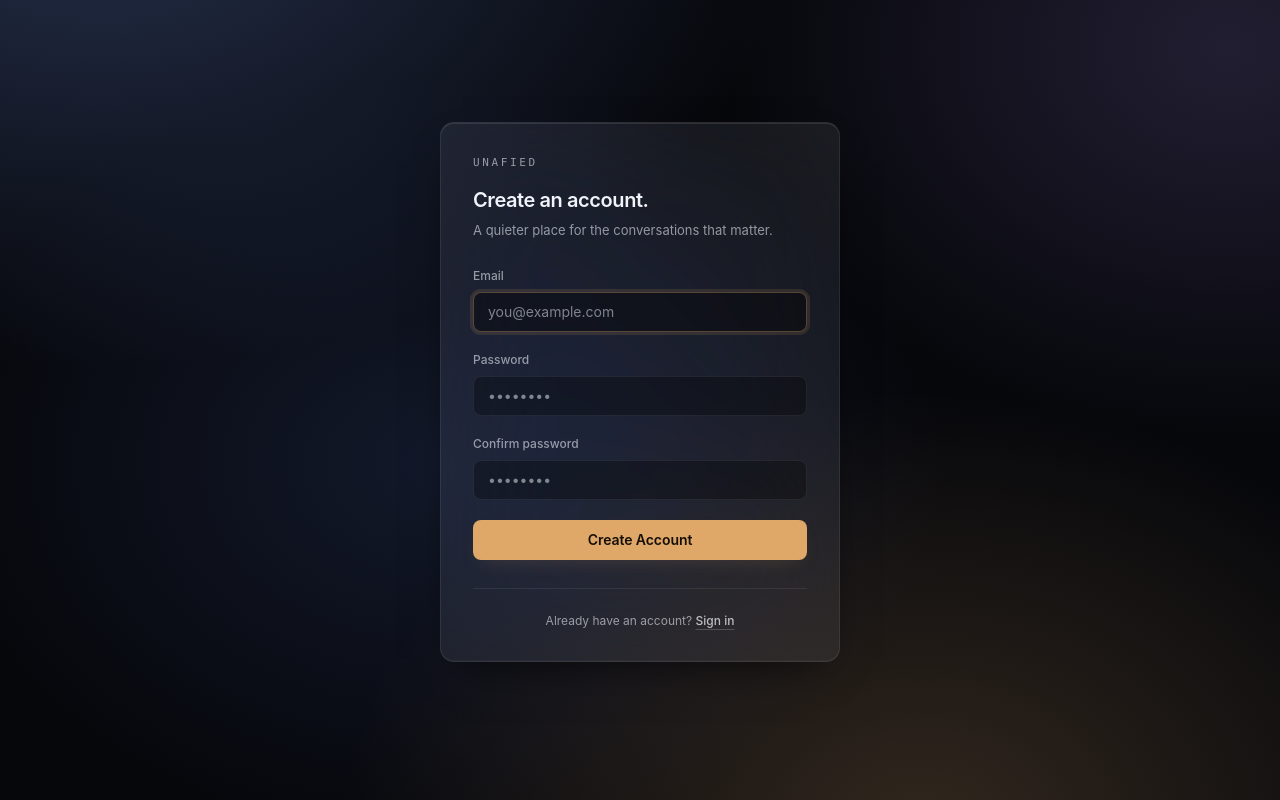
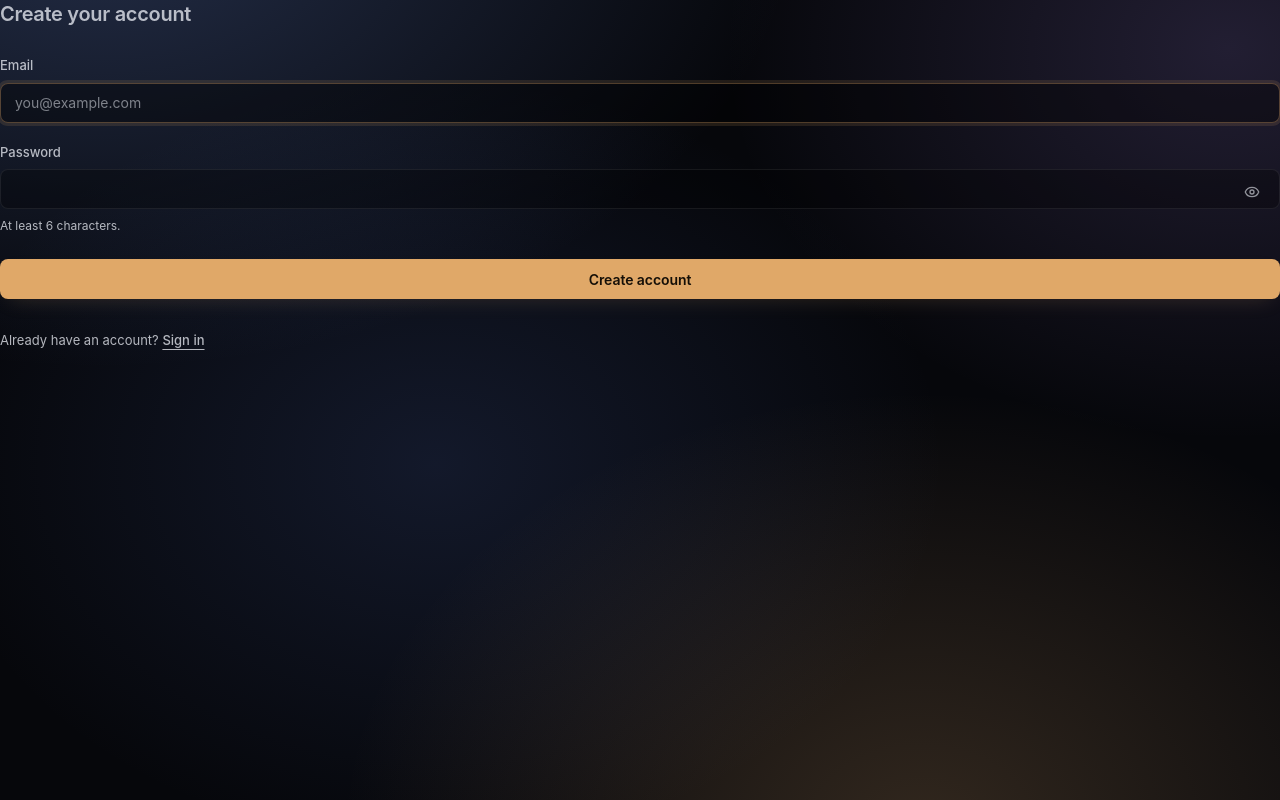
Before and after one commit to tanishqsrivastavaa/UNaFIED, a React (Vite) app in the folder frontend/: page /signup in a window 1280 px wide. Built offline with nearby package versions, Linux system fonts and the light colour scheme; a web font is replaced by a local one.

Commit message:
feat(frontend): rebuild sign-in and signup pages

```diff
--- a/frontend/src/pages/LoginPage.tsx
+++ b/frontend/src/pages/LoginPage.tsx
@@ -1,51 +1,40 @@
 import { useState, type FormEvent } from "react";
-import { useNavigate, Link } from "react-router-dom";
+import { Link, useNavigate } from "react-router-dom";
 import { LoaderCircle } from "lucide-react";
 import { useAuthStore } from "../stores/authStore";
+import { plainError } from "../lib/errors";
+import { EmailField, FormError, PasswordField } from "../components/auth/fields";
 
 export default function LoginPage() {
     const [email, setEmail] = useState("");
     const [password, setPassword] = useState("");
+    const [pending, setPending] = useState(false);
+    const [error, setError] = useState<string | null>(null);
     const login = useAuthStore((s) => s.login);
-    const error = useAuthStore((s) => s.error);
-    const loading = useAuthStore((s) => s.loading);
     const navigate = useNavigate();
 
     const handleSubmit = async (e: FormEvent) => {
         e.preventDefault();
+        setPending(true);
+        setError(null);
         try {
-            await login(email, password);
-            navigate("/chat");
-        } catch {
-            return;
+            await login(email.trim(), password);
+            navigate("/chat", { replace: true });
+        } catch (err) {
+            setError(plainError(err, "That didn't work. Check your email and password, then try again."));
+            setPending(false);
         }
     };
 
     return (
-        <main className="flex min-h-screen items-center justify-center overflow-y-auto px-4 py-8 sm:px-6 sm:py-12">
-            <section
-                className="glass-2 w-full max-w-[400px] -translate-y-2 rounded-lg border border-edge-hairline p-6 sm:p-8"
-                aria-labelledby="login-title"
-            >
-                <header className="mb-7">
-                    <p className="font-mono text-micro font-medium uppercase tracking-[0.24em] text-ink-soft">UNaFIED</p>
-                    <h1 id="login-title" className="mt-4 text-xl font-semibold leading-6 text-ink-bright">
-                        Welcome back.
-                    </h1>
-                    <p className="mt-2 text-sm leading-5 text-ink-soft">
-                        A quieter place for the conversations that matter.
-                    </p>
-                </header>
+        <>
+            <h2 className="text-xl font-semibold tracking-[-0.015em] text-ink">Sign in</h2>
 
-                <form className="flex flex-col gap-5" onSubmit={handleSubmit} aria-busy={loading}>
-                    <div>
-                        <label htmlFor="login-email" className="mb-2 block text-meta font-medium leading-4 text-ink-soft">
-                            Email
-                        </label>
-                        <input
+            <form className="mt-7 flex flex-col gap-5" onSubmit={handleSubmit} aria-busy={pending}>
+                <EmailField
                     id="login-email"
-                            type="email"
-                            className="field"
+                    label="Email"
+                    autoComplete="email"
                     placeholder="you@example.com"
                     value={email}
                     onChange={(e) => setEmail(e.target.value)}
@@ -54,58 +43,40 @@ export default function LoginPage() {
                     required
                     autoFocus
                 />
-                    </div>
-
-                    <div>
-                        <label htmlFor="login-password" className="mb-2 block text-meta font-medium leading-4 text-ink-soft">
-                            Password
-                        </label>
-                        <input
+                <PasswordField
                     id="login-password"
-                            type="password"
-                            className="field"
-                            placeholder="••••••••"
+                    label="Password"
+                    autoComplete="current-password"
                     value={password}
                     onChange={(e) => setPassword(e.target.value)}
                     aria-invalid={Boolean(error)}
                     aria-describedby={error ? "login-error" : undefined}
                     required
                 />
-                    </div>
 
-                    {error && (
-                        <p
-                            id="login-error"
-                            role="alert"
-                            aria-live="polite"
-                            className="border-l-2 border-ink-quiet pl-3 text-meta leading-5 text-ink"
-                        >
-                            {error}
-                        </p>
-                    )}
+                {error && <FormError id="login-error" message={error} />}
 
-                    <button type="submit" className="btn btn-primary h-10 w-full" disabled={loading}>
-                        {loading ? (
+                <button type="submit" className="btn btn-primary mt-1 w-full" disabled={pending}>
+                    {pending ? (
                         <>
-                                <LoaderCircle className="h-4 w-4 animate-spin" aria-hidden="true" />
+                            <LoaderCircle size={16} className="animate-spin" aria-hidden="true" />
                             Signing in…
                         </>
                     ) : (
-                            "Sign In"
+                        "Sign in"
                     )}
                 </button>
             </form>
 
-                <p className="mt-7 border-t border-edge-hairline pt-6 text-center text-meta leading-4 text-ink-soft">
-                    Don't have an account?{" "}
+            <p className="mt-8 text-sm text-ink-3">
+                New here?{" "}
                 <Link
                     to="/signup"
-                        className="font-medium text-ink underline decoration-edge-strong underline-offset-4 hover:text-ink-bright"
+                    className="rounded-xs font-medium text-ink underline decoration-line-3 underline-offset-4 transition-colors duration-200 hover:decoration-ink"
                 >
-                        Sign up
+                    Create an account
                 </Link>
             </p>
-            </section>
-        </main>
+        </>
     );
 }
--- a/frontend/src/pages/SignupPage.tsx
+++ b/frontend/src/pages/SignupPage.tsx
@@ -1,61 +1,42 @@
 import { useState, type FormEvent } from "react";
-import { useNavigate, Link } from "react-router-dom";
+import { Link, useNavigate } from "react-router-dom";
 import { LoaderCircle } from "lucide-react";
 import { useAuthStore } from "../stores/authStore";
+import { plainError } from "../lib/errors";
+import { EmailField, FormError, PasswordField } from "../components/auth/fields";
+
+const MIN_PASSWORD = 6;
 
 export default function SignupPage() {
     const [email, setEmail] = useState("");
     const [password, setPassword] = useState("");
-    const [confirm, setConfirm] = useState("");
+    const [pending, setPending] = useState(false);
+    const [error, setError] = useState<string | null>(null);
     const signup = useAuthStore((s) => s.signup);
-    const error = useAuthStore((s) => s.error);
-    const loading = useAuthStore((s) => s.loading);
     const navigate = useNavigate();
 
     const handleSubmit = async (e: FormEvent) => {
         e.preventDefault();
-        if (password !== confirm) return;
+        setPending(true);
+        setError(null);
         try {
-            await signup(email, password);
-            navigate("/chat");
-        } catch {
-            return;
+            await signup(email.trim(), password);
+            navigate("/chat", { replace: true });
+        } catch (err) {
+            setError(plainError(err, "Your account wasn't created. Try again in a moment."));
+            setPending(false);
         }
     };
 
-    const passwordMismatch = confirm.length > 0 && password !== confirm;
-    const confirmDescribedBy = [
-        passwordMismatch ? "signup-password-mismatch" : "",
-        error ? "signup-error" : "",
-    ]
-        .filter(Boolean)
-        .join(" ") || undefined;
+    return (
+        <>
+            <h2 className="text-xl font-semibold tracking-[-0.015em] text-ink">Create your account</h2>
 
-    return (
-        <main className="flex min-h-screen items-center justify-center overflow-y-auto px-4 py-8 sm:px-6 sm:py-12">
-            <section
-                className="glass-2 w-full max-w-[400px] -translate-y-2 rounded-lg border border-edge-hairline p-6 sm:p-8"
-                aria-labelledby="signup-title"
-            >
-                <header className="mb-7">
-                    <p className="font-mono text-micro font-medium uppercase tracking-[0.24em] text-ink-soft">UNaFIED</p>
-                    <h1 id="signup-title" className="mt-4 text-xl font-semibold leading-6 text-ink-bright">
-                        Create an account.
-                    </h1>
-                    <p className="mt-2 text-sm leading-5 text-ink-soft">
-                        A quieter place for the conversations that matter.
-                    </p>
-                </header>
-
-                <form className="flex flex-col gap-5" onSubmit={handleSubmit} aria-busy={loading}>
-                    <div>
-                        <label htmlFor="signup-email" className="mb-2 block text-meta font-medium leading-4 text-ink-soft">
-                            Email
-                        </label>
-                        <input
+            <form className="mt-7 flex flex-col gap-5" onSubmit={handleSubmit} aria-busy={pending}>
+                <EmailField
                     id="signup-email"
-                            type="email"
-                            className="field"
+                    label="Email"
+                    autoComplete="email"
                     placeholder="you@example.com"
                     value={email}
                     onChange={(e) => setEmail(e.target.value)}
@@ -64,90 +45,42 @@ export default function SignupPage() {
                     required
                     autoFocus
                 />
-                    </div>
-
-                    <div>
-                        <label htmlFor="signup-password" className="mb-2 block text-meta font-medium leading-4 text-ink-soft">
-                            Password
-                        </label>
-                        <input
+                <PasswordField
                     id="signup-password"
-                            type="password"
-                            className="field"
-                            placeholder="••••••••"
+                    label="Password"
+                    hint={`At least ${MIN_PASSWORD} characters.`}
+                    autoComplete="new-password"
                     value={password}
                     onChange={(e) => setPassword(e.target.value)}
                     aria-invalid={Boolean(error)}
                     aria-describedby={error ? "signup-error" : undefined}
-                            required
-                            minLength={6}
-                        />
-                    </div>
-
-                    <div>
-                        <label htmlFor="signup-confirm" className="mb-2 block text-meta font-medium leading-4 text-ink-soft">
-                            Confirm password
-                        </label>
-                        <input
-                            id="signup-confirm"
-                            type="password"
-                            className="field"
-                            placeholder="••••••••"
-                            value={confirm}
-                            onChange={(e) => setConfirm(e.target.value)}
-                            aria-invalid={passwordMismatch || Boolean(error)}
-                            aria-describedby={confirmDescribedBy}
+                    minLength={MIN_PASSWORD}
                     required
                 />
-                        {passwordMismatch && (
-                            <p
-                                id="signup-password-mismatch"
-                                role="alert"
-                                aria-live="polite"
-                                className="mt-2 border-l-4 border-ink-soft pl-3 text-meta leading-5 text-ink-soft"
-                            >
-                                Passwords don't match
-                            </p>
-                        )}
-                    </div>
 
-                    {error && (
-                        <p
-                            id="signup-error"
-                            role="alert"
-                            aria-live="polite"
-                            className="border-l-2 border-ink-quiet pl-3 text-meta leading-5 text-ink"
-                        >
-                            {error}
-                        </p>
-                    )}
+                {error && <FormError id="signup-error" message={error} />}
 
-                    <button
-                        type="submit"
-                        className="btn btn-primary h-10 w-full"
-                        disabled={loading || passwordMismatch}
-                    >
-                        {loading ? (
+                <button type="submit" className="btn btn-primary mt-1 w-full" disabled={pending}>
+                    {pending ? (
                         <>
-                                <LoaderCircle className="h-4 w-4 animate-spin" aria-hidden="true" />
+                            <LoaderCircle size={16} className="animate-spin" aria-hidden="true" />
                             Creating account…
                         </>
                     ) : (
-                            "Create Account"
+                        "Create account"
                     )}
                 </button>
             </form>
 
-                <p className="mt-7 border-t border-edge-hairline pt-6 text-center text-meta leading-4 text-ink-soft">
+            <p className="mt-8 text-sm text-ink-3">
                 Already have an account?{" "}
                 <Link
                     to="/login"
-                        className="font-medium text-ink underline decoration-edge-strong underline-offset-4 hover:text-ink-bright"
+                    className="rounded-xs font-medium text-ink underline decoration-line-3 underline-offset-4 transition-colors duration-200 hover:decoration-ink"
                 >
                     Sign in
                 </Link>
             </p>
-            </section>
-        </main>
+        </>
     );
 }
```
Lines whose indentation alone changed are shown as unchanged.
